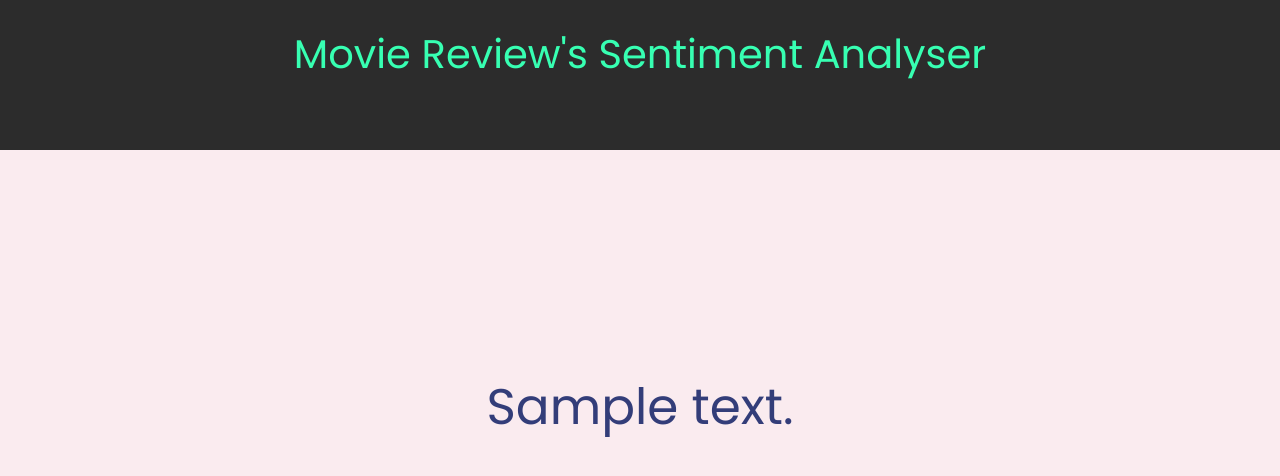
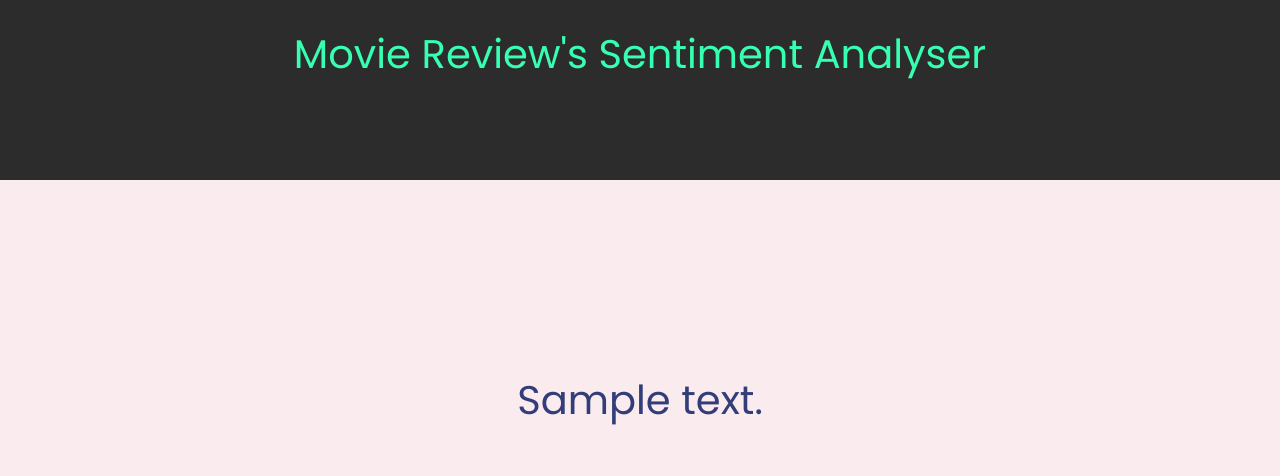
Before and after one commit to Dev-Khant/IMDB-Reviews-Sentiment-Analysis, a Flask app: template templates/two.html in a window 1280 px wide. Shown: the top 476 px of the page. Run offline with Flask 2, Linux system fonts and the light colour scheme; the template is opened without the code that fills it: most values are stand-ins (such as "Sample title", 1, 10 or a date in 2020); parts of the project's set-up code (start-up, migrations or seed data) failed here and were passed over; some libraries are stand-ins or nearby versions.

Commit message:
Update two.html

```diff
--- a/templates/two.html
+++ b/templates/two.html
@@ -15,14 +15,14 @@
     .d{
         background-color: rgb(44, 44, 44);
         color: rgb(55, 255, 178);
-        height: 150px;
+        height: 180px;
         text-align: center;
         padding-top: 30px;
     }
     div{
         text-align: center;
-        padding-top: 220px;
-        font-size: 50px;
+        padding-top: 190px;
+        font-size: 40px;
         color: #333D79FF;
     }
     </style>
```
